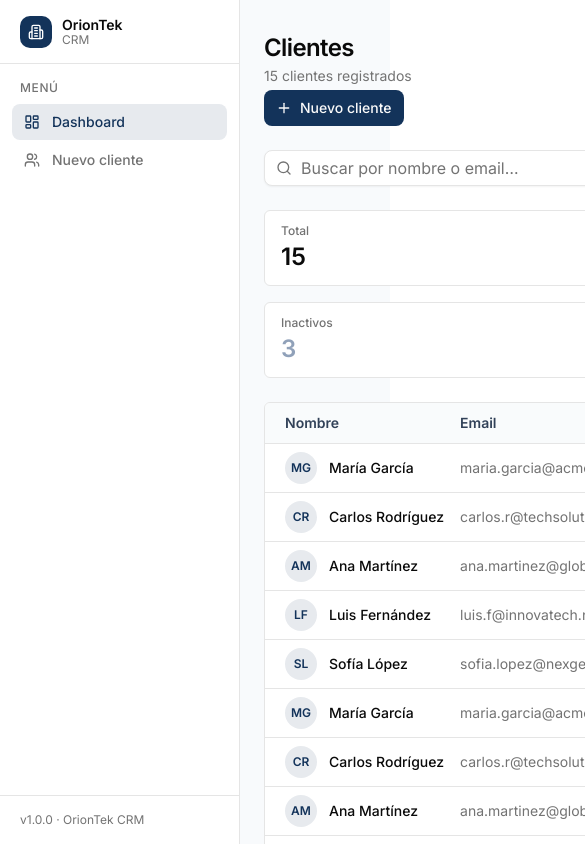
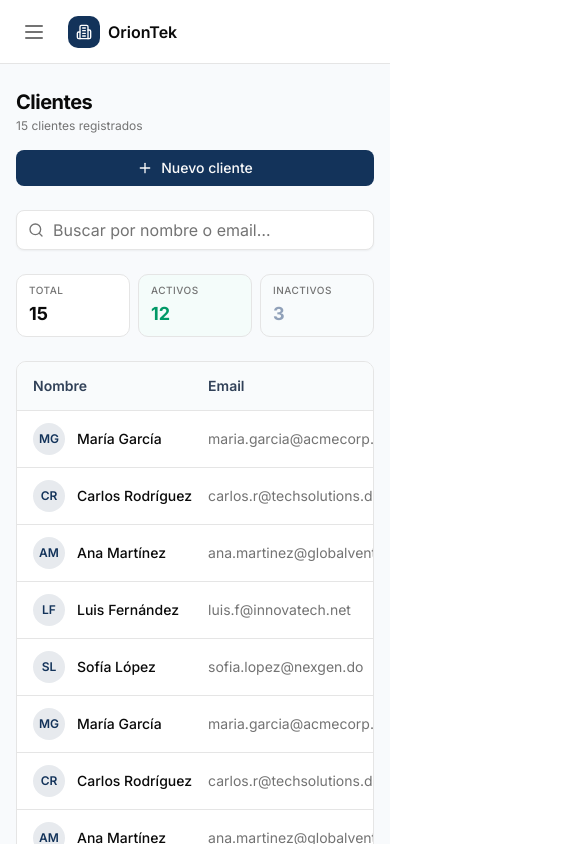
Before and after one commit to JE1999/oriontek-crm-test, a React (Vite) app: page / in a window 390 px wide. Shown: the top 844 px of the page, 585 px wide, since content can reach past the window. Built offline with nearby package versions, Linux system fonts and the light colour scheme.

Commit message:
feat: enhance UI components for better responsiveness and accessibility

```diff
--- a/src/components/clients/ClientsTable.tsx
+++ b/src/components/clients/ClientsTable.tsx
@@ -41,11 +41,12 @@ export function ClientsTable({
   const navigate = useNavigate();
 
   return (
-    <div className="rounded-sm border border-border bg-white overflow-hidden">
-      <Table>
+    <div className="rounded-lg border border-border bg-white overflow-hidden">
+      <div className="w-full overflow-x-auto">
+        <Table className="min-w-[700px] sm:min-w-full">
           <TableHeader>
             <TableRow className="bg-slate-50/80 hover:bg-slate-50/80">
-            <TableHead className="font-semibold text-slate-700 pl-5">
+              <TableHead className="font-semibold text-slate-700 pl-4 sm:pl-5 h-12">
                 {t("clientsTable.name")}
               </TableHead>
               <TableHead className="font-semibold text-slate-700">
@@ -57,7 +58,7 @@ export function ClientsTable({
               <TableHead className="font-semibold text-slate-700">
                 {t("clientsTable.status")}
               </TableHead>
-            <TableHead className="font-semibold text-slate-700 pr-5 text-right">
+              <TableHead className="font-semibold text-slate-700 pr-4 sm:pr-5 text-right">
                 {t("clientsTable.action")}
               </TableHead>
             </TableRow>
@@ -86,7 +87,7 @@ export function ClientsTable({
                   className="cursor-pointer hover:bg-slate-50 transition-colors group"
                   onClick={() => navigate(APP_ROUTES.CLIENT_DETAIL(client.id))}
                 >
-                <TableCell className="pl-5 font-medium text-foreground">
+                  <TableCell className="pl-4 sm:pl-5 font-medium text-foreground py-3">
                     <div className="flex items-center gap-3">
                       <ClientAvatar
                         firstName={client.firstName}
@@ -94,23 +95,25 @@ export function ClientsTable({
                         size="sm"
                         shape="circle"
                       />
+                      <span className="truncate">
                         {client.firstName} {client.lastName}
+                      </span>
                     </div>
                   </TableCell>
-                <TableCell className="text-muted-foreground">
+                  <TableCell className="text-muted-foreground py-3">
                     {client.email}
                   </TableCell>
-                <TableCell className="text-muted-foreground">
+                  <TableCell className="text-muted-foreground py-3 whitespace-nowrap">
                     {client.phone}
                   </TableCell>
-                <TableCell>
+                  <TableCell className="py-3">
                     <StatusBadge status={client.status} />
                   </TableCell>
-                <TableCell className="pr-5 text-right">
+                  <TableCell className="pr-4 sm:pr-5 text-right py-3">
                     <Button
                       variant="ghost"
                       size="sm"
-                    className="text-muted-foreground group-hover:text-primary h-7 w-7 p-0"
+                      className="text-muted-foreground group-hover:text-primary h-8 w-8 p-0"
                     >
                       <ChevronRight className="h-4 w-4" />
                     </Button>
@@ -120,9 +123,10 @@ export function ClientsTable({
             )}
           </TableBody>
         </Table>
+      </div>
       {!isLoading && clients.length > 0 && (
-        <div className="flex flex-col sm:flex-row items-center justify-between gap-4 px-5 py-3 border-t border-border bg-slate-50/50">
-          <div className="flex items-center gap-3 text-sm text-muted-foreground w-full sm:w-auto justify-between sm:justify-start">
+        <div className="flex flex-col gap-4 px-5 py-4 border-t border-border bg-slate-50/50 sm:flex-row sm:items-center sm:justify-between sm:py-3">
+          <div className="flex items-center justify-between gap-3 text-sm text-muted-foreground sm:justify-start">
             <p>
               {t("clientsTable.total")}{" "}
               <span className="font-medium text-foreground">{totalItems}</span>
@@ -131,7 +135,7 @@ export function ClientsTable({
             <div className="flex items-center gap-2">
               <span>{t("clientsTable.show")}</span>
               <select
-                className="rounded-md border border-input bg-white px-2 py-1 text-sm shadow-sm transition-colors focus-visible:outline-none focus-visible:ring-1 focus-visible:ring-ring"
+                className="rounded-md border border-input bg-white px-2 py-1 text-xs shadow-sm transition-colors focus-visible:outline-none focus-visible:ring-1 focus-visible:ring-ring sm:text-sm"
                 value={pageSize}
                 onChange={(e) => onPageSizeChange(Number(e.target.value))}
               >
@@ -144,8 +148,8 @@ export function ClientsTable({
             </div>
           </div>
 
-          <div className="flex items-center justify-between sm:justify-end gap-4 w-full sm:w-auto">
-            <p className="text-sm text-muted-foreground">
+          <div className="flex items-center justify-between gap-4 sm:justify-end">
+            <p className="text-xs text-muted-foreground sm:text-sm">
               {t("clientsTable.page")}{" "}
               <span className="font-medium text-foreground">{currentPage}</span>{" "}
               {t("clientsTable.of")}{" "}
@@ -155,6 +159,7 @@ export function ClientsTable({
               <Button
                 variant="outline"
                 size="sm"
+                className="h-8 px-3 text-xs sm:h-9 sm:px-4 sm:text-sm"
                 onClick={() => onPageChange(currentPage - 1)}
                 disabled={currentPage <= 1 || isLoading}
               >
@@ -163,6 +168,7 @@ export function ClientsTable({
               <Button
                 variant="outline"
                 size="sm"
+                className="h-8 px-3 text-xs sm:h-9 sm:px-4 sm:text-sm"
                 onClick={() => onPageChange(currentPage + 1)}
                 disabled={currentPage >= totalPages || isLoading}
               >
--- a/src/layouts/AppLayout.tsx
+++ b/src/layouts/AppLayout.tsx
@@ -1,16 +1,44 @@
+import { useState } from "react";
 import { Outlet } from "react-router-dom";
 import { Toaster } from "@/components/ui/sonner";
+import { Building2, Menu } from "@/lib/icons";
 import { Sidebar } from "./Sidebar";
 
 export function AppLayout() {
+  const [isSidebarOpen, setIsSidebarOpen] = useState(false);
+
   return (
     <div className="flex min-h-svh bg-slate-50">
-      <Sidebar />
-      <main className="flex-1 ml-60 min-h-svh">
-        <div className="mx-auto max-w-6xl px-6 py-8">
-          <Outlet />
-        </div>
-      </main>
+      <Sidebar
+        isOpen={isSidebarOpen}
+        onClose={() => setIsSidebarOpen(false)}
+      />
+
+      <div className="flex flex-1 flex-col min-h-svh min-w-0 lg:pl-64">
+        {/* Mobile Header */}
+        <header className="sticky top-0 z-30 flex h-16 items-center gap-4 border-b border-border bg-white px-4 lg:hidden">
+          <button
+            type="button"
+            className="rounded-md p-1.5 text-muted-foreground hover:bg-slate-100 hover:text-foreground"
+            onClick={() => setIsSidebarOpen(true)}
+          >
+            <Menu className="h-6 w-6" />
+          </button>
+          <div className="flex items-center gap-2">
+            <div className="flex h-8 w-8 items-center justify-center rounded-lg bg-primary">
+              <Building2 className="h-4 w-4 text-white" />
+            </div>
+            <span className="font-semibold text-foreground">OrionTek</span>
+          </div>
+        </header>
+
+        <main className="flex-1 overflow-x-hidden">
+          <div className="mx-auto max-w-6xl px-4 py-6 sm:px-6 sm:py-8">
+            <Outlet />
+          </div>
+        </main>
+      </div>
+
       <Toaster position="bottom-right" />
     </div>
   );
--- a/src/layouts/Sidebar.tsx
+++ b/src/layouts/Sidebar.tsx
@@ -1,6 +1,6 @@
 import { NavLink } from "react-router-dom";
 import { useT } from "@/hooks/useT";
-import { Building2, LayoutDashboard, Users } from "@/lib/icons";
+import { Building2, LayoutDashboard, Users, X } from "@/lib/icons";
 import { cn } from "@/utils/cn";
 
 const navItems = [
@@ -8,13 +8,36 @@ const navItems = [
   { to: "/clients", labelKey: "sidebar.newClient", icon: Users, end: false },
 ];
 
-export function Sidebar() {
+interface SidebarProps {
+  isOpen: boolean;
+  onClose: () => void;
+}
+
+export function Sidebar({ isOpen, onClose }: SidebarProps) {
   const { t } = useT();
 
   return (
-    <aside className="fixed inset-y-0 left-0 z-50 flex w-60 flex-col border-r border-border bg-white">
-      {/* Logo */}
-      <div className="flex h-16 items-center gap-2.5 border-b border-border px-5">
+    <>
+      {/* Mobile Backdrop */}
+      {isOpen && (
+        <div
+          className="fixed inset-0 z-40 bg-slate-900/60 backdrop-blur-sm transition-opacity lg:hidden"
+          onClick={onClose}
+          onKeyDown={(e) => e.key === "Enter" && onClose()}
+          role="button"
+          tabIndex={0}
+        />
+      )}
+
+      <aside
+        className={cn(
+          "fixed inset-y-0 left-0 z-50 flex w-64 flex-col border-r border-border bg-white transition-transform duration-300 ease-in-out lg:translate-x-0",
+          isOpen ? "translate-x-0" : "-translate-x-full",
+        )}
+      >
+        {/* Logo & Close Button (mobile) */}
+        <div className="flex h-16 items-center justify-between border-b border-border px-5">
+          <div className="flex items-center gap-2.5">
             <div className="flex h-8 w-8 items-center justify-center rounded-lg bg-primary">
               <Building2 className="h-4 w-4 text-white" />
             </div>
@@ -26,6 +49,14 @@ export function Sidebar() {
                 CRM
               </p>
             </div>
+          </div>
+          <button
+            type="button"
+            className="rounded-md p-1.5 text-muted-foreground hover:bg-slate-100 hover:text-foreground lg:hidden"
+            onClick={onClose}
+          >
+            <X className="h-5 w-5" />
+          </button>
         </div>
 
         {/* Navigation */}
@@ -39,6 +70,9 @@ export function Sidebar() {
                 <NavLink
                   to={to}
                   end={end}
+                  onClick={() => {
+                    if (window.innerWidth < 1024) onClose();
+                  }}
                   className={({ isActive }) =>
                     cn(
                       "flex items-center gap-3 rounded-md px-3 py-2 text-sm font-medium transition-colors",
@@ -61,5 +95,6 @@ export function Sidebar() {
           <p className="text-xs text-muted-foreground">v1.0.0 · OrionTek CRM</p>
         </div>
       </aside>
+    </>
   );
 }
--- a/src/lib/icons.ts
+++ b/src/lib/icons.ts
@@ -18,6 +18,7 @@ export {
   Loader2,
   Mail,
   MapPin,
+  Menu,
   Pencil,
   Phone,
   Plus,
--- a/src/pages/home/HomePage.tsx
+++ b/src/pages/home/HomePage.tsx
@@ -52,12 +52,12 @@ export default function HomePage() {
   return (
     <div className="space-y-6">
       {/* Page header */}
-      <div className="flex flex-col gap-1 sm:flex-row sm:items-center sm:justify-between">
+      <div className="flex flex-col gap-4 sm:flex-row sm:items-center sm:justify-between">
         <div>
-          <h1 className="text-2xl font-semibold text-foreground tracking-tight">
+          <h1 className="text-xl font-bold text-foreground tracking-tight sm:text-2xl">
             {t("home.title")}
           </h1>
-          <p className="text-sm text-muted-foreground mt-0.5">
+          <p className="text-xs text-muted-foreground mt-0.5 sm:text-sm">
             {isLoading
               ? t("home.loading")
               : t("home.clientsRegistered", { count: clients.length })}
@@ -65,7 +65,7 @@ export default function HomePage() {
         </div>
         <Button
           onClick={() => navigate(APP_ROUTES.CREATE_CLIENT)}
-          className="gap-2 self-start sm:self-auto"
+          className="gap-2 w-full sm:w-auto"
         >
           <Plus className="h-4 w-4" />
           {t("home.newClient")}
@@ -73,45 +73,48 @@ export default function HomePage() {
       </div>
 
       {/* Search bar */}
-      <div className="relative">
+      <div className="relative w-full sm:max-w-md">
         <Search className="absolute left-3 top-1/2 -translate-y-1/2 h-4 w-4 text-muted-foreground pointer-events-none" />
         <Input
           placeholder={t("home.searchPlaceholder")}
           value={searchValue}
           onChange={(e) => setSearchValue(e.target.value)}
-          className="pl-9 bg-white max-w-sm"
+          className="pl-9 bg-white w-full h-10"
           id="search-clients"
         />
       </div>
 
       {/* Stats row */}
       {!isLoading && clients.length > 0 && (
-        <div className="grid grid-cols-2 gap-4 sm:grid-cols-3">
+        <div className="grid grid-cols-3 gap-2 sm:gap-4 lg:grid-cols-3">
           {[
             {
               label: t("home.stats.total"),
               value: clients.length,
               color: "text-foreground",
+              bg: "bg-white",
             },
             {
               label: t("home.stats.active"),
               value: clients.filter((c) => c.status === "active").length,
               color: "text-emerald-600",
+              bg: "bg-emerald-50/30",
             },
             {
               label: t("home.stats.inactive"),
               value: clients.filter((c) => c.status === "inactive").length,
               color: "text-slate-400",
+              bg: "bg-slate-50/30",
             },
-          ].map(({ label, value, color }) => (
+          ].map(({ label, value, color, bg }) => (
             <div
               key={label}
-              className="rounded-sm border border-border bg-white px-4 py-3 space-y-0.5"
+              className={`rounded-lg border border-border ${bg} px-3 py-2 sm:px-4 sm:py-3 space-y-0.5`}
             >
-              <p className="text-xs text-muted-foreground font-medium">
+              <p className="text-[10px] sm:text-xs text-muted-foreground font-medium uppercase tracking-wider">
                 {label}
               </p>
-              <p className={`text-2xl font-semibold ${color}`}>{value}</p>
+              <p className={`text-lg sm:text-2xl font-bold ${color}`}>{value}</p>
             </div>
           ))}
         </div>
```
Also changed, not shown: src/components/clients/AddressFormList.tsx (+10 -7 lines), src/components/clients/ClientDetailHeader.tsx (+9 -9 lines), src/pages/clients/CreateClientPage.tsx (+4 -4 lines). Lines whose indentation alone changed are shown as unchanged.
